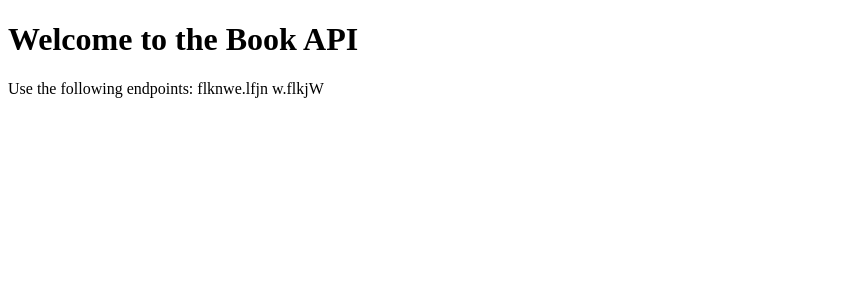
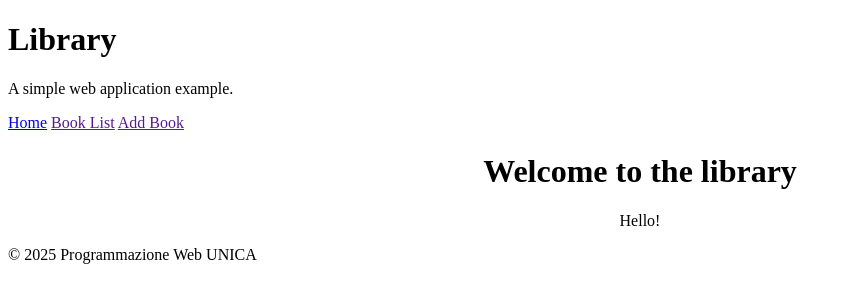
Before and after one commit to MPIREDDU23/lab2025, a FastAPI app: page / in a window 1280 px wide. Shown: the top 303 px of the page, without its empty margins (0-851 px from the left). Run offline with FastAPI, Linux system fonts and the light colour scheme.

Commit message:
Sfallando i templates

```diff
--- a/app/main.py
+++ b/app/main.py
@@ -1,5 +1,5 @@
 from fastapi import FastAPI, Request
-from routers import books
+from routers import books, frontend
 from fastapi.responses import HTMLResponse
 from fastapi.templating import Jinja2Templates
 
@@ -7,18 +7,9 @@ from fastapi.templating import Jinja2Templates
 
 app = FastAPI()
 app.include_router(books.router, tags=["books"])
-templates = Jinja2Templates(directory="app/templates")
+app.include_router(frontend.router)
 
 
-@app.get("/")
-def home(
-    request: Request
-):
-    return templates.TemplateResponse(
-        request=request,
-        name="home.html",
-
-    )
 
 
 if __name__   == 'main':
--- /dev/null
+++ b/app/templates/base.html
@@ -0,0 +1,29 @@
+<!DOCTYPE html>
+<html>
+
+    <head>
+        <title>Library</title>
+    </head>
+    <body>
+        <header>
+            <h1>Library</h1>
+            <p>A simple web application example.</p>
+        </header>
+        <nav>
+            <a href="/">Home</a>
+            <a href="">Book List</a>
+            <a href="">Add Book</a>
+        </nav>
+
+        <div class = "container">
+            {% block content %}{% endblock %}
+
+        </div>
+
+        <footer>
+            <p>&copy; 2025 Programmazione Web UNICA</p>
+        </footer>
+    </body>
+
+
+</html>
--- a/app/templates/home.html
+++ b/app/templates/home.html
@@ -1,7 +1,8 @@
-<!DOCTYPE html>
-<html>
-    <body>
-        <h1>Welcome to the Book API</h1>
-        <p>Use the following endpoints: flknwe.lfjn w.flkjW</p>
-    </body>
-</html>
+{% extends "base.html" %}
+
+{% block content %}
+    <div style="text-align: center;">
+        <h1>{{ text.title }}</h1>
+        <p>{{ text.content }}</p>
+    </div>
+{% endblock %}
```
Also changed, not shown: app/routers/frontend.py (added, +18 -0 lines), app/data/__init__.py (added), app/routers/__init__.py (added), 2 other files.
